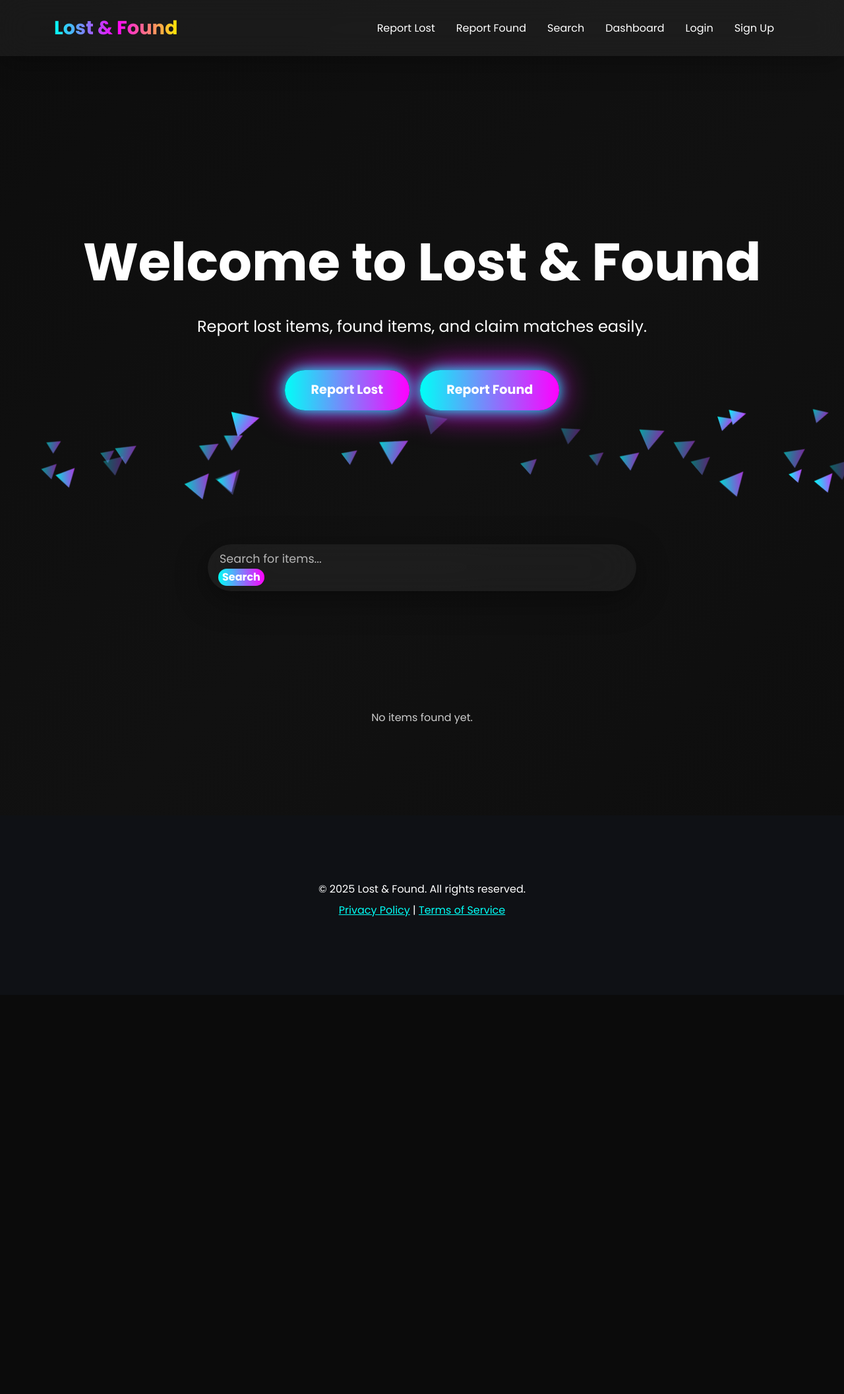
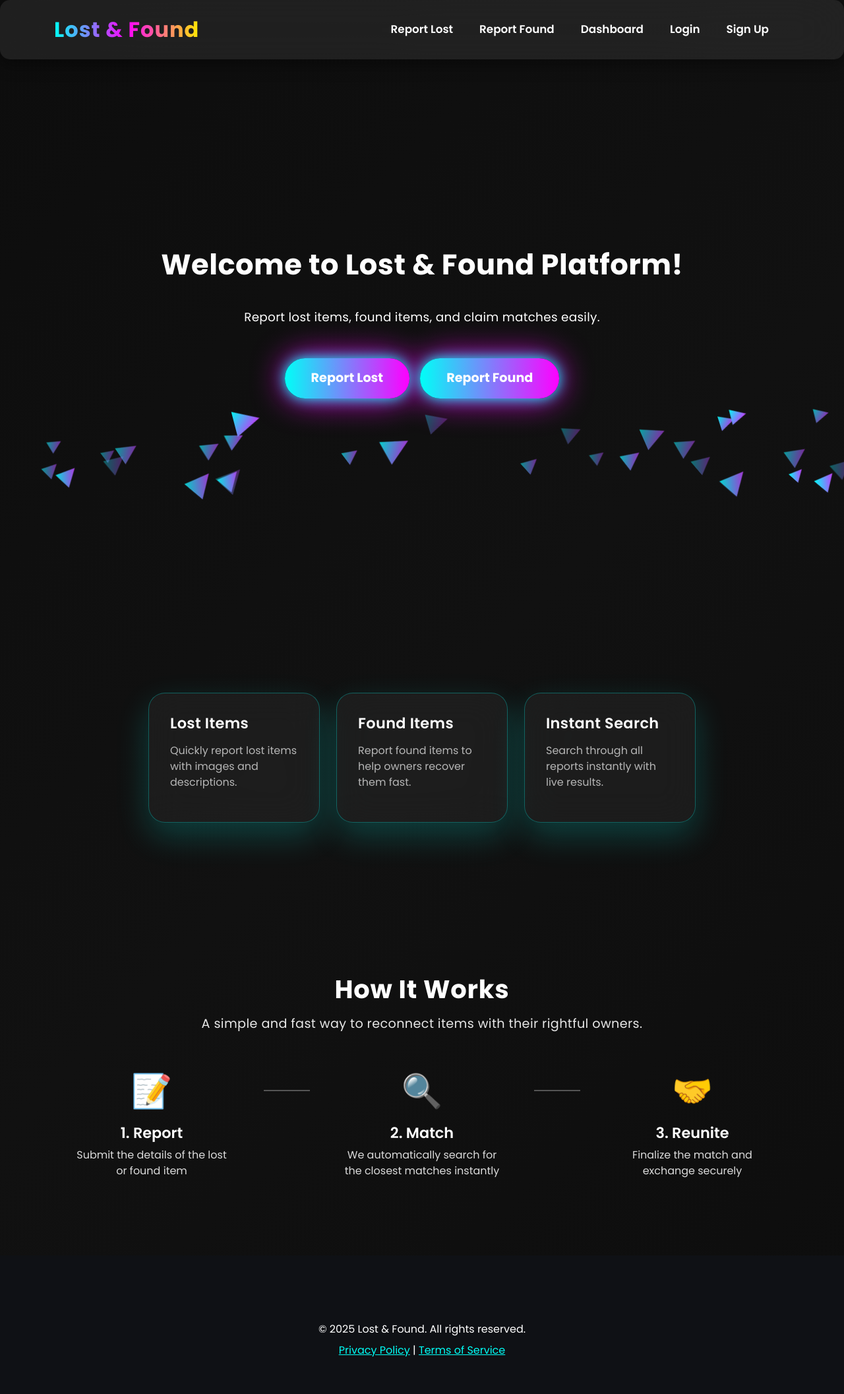
Before and after one commit to Parth2496Singh/Lost-and-Found-Platform-V2, a Django app: page / in a window 1280 px wide. Shown: the top 2113 px of the page at 66% size. Before the commit the page ends 1390 px from the top, so only its background shows below. Run offline with Django 5.2, Linux system fonts and the light colour scheme.

Commit message:
Refined UI and design of frontend

```diff
--- a/frontend/templates/base.html
+++ b/frontend/templates/base.html
@@ -46,33 +46,74 @@ body {
 
 /* ---------- NAVBAR ---------- */
 .navbar {
-    backdrop-filter: blur(25px);
-    background: rgba(255,255,255,0.05);
-    box-shadow: 0 10px 40px rgba(0,0,0,0.3);
-    z-index:10;
+    backdrop-filter: blur(35px);
+    background: rgba(255,255,255,0.08);
+    box-shadow: 0 8px 25px rgba(0,0,0,0.4);
+    padding: 1rem 2rem;
+    border-radius: 15px;
 }
+
 .navbar-brand {
-    font-weight:700;
-    font-size:1.8rem;
+    font-weight: 800;
+    font-size: 2rem;
+    letter-spacing: 1px;
     background: linear-gradient(90deg, #00fff7, #ff00ff, #ffea00);
-    -webkit-background-clip:text;
-    -webkit-text-fill-color:transparent;
+    -webkit-background-clip: text;
+    -webkit-text-fill-color: transparent;
+    transition: 0.3s;
 }
+.navbar-brand:hover {
+    transform: scale(1.05);
+}
+
 .nav-link {
-    font-weight:500;
-    margin-right:1rem;
-    position:relative;
-    color:#fff !important;
+    font-weight: 600;
+    font-size: 1.05rem;
+    margin-right: 1.5rem;
+    color: #fff !important;
+    transition: 0.3s;
 }
 .nav-link::after {
-    content:''; position:absolute;
-    width:0%; height:2px;
-    background:#00fff7; bottom:-3px; left:0;
-    transition:0.4s;
+    content: '';
+    position: absolute;
+    width: 0%;
+    height: 2px;
+    background: #ff00ff;
+    bottom: -4px;
+    left: 0;
+    transition: 0.3s;
 }
-.nav-link:hover::after { width:100%; }
-.nav-link:hover { color:#00fff7 !important; }
+.nav-link:hover::after { width: 100%; }
+.nav-link:hover { color: #ff00ff !important; }
 
+.navbar-nav .btn {
+    padding: 0.6rem 1.8rem;
+    font-size: 1rem;
+    border-radius: 30px;
+    transition: 0.3s;
+}
+.navbar-nav .btn:hover {
+    transform: translateY(-2px);
+    box-shadow: 0 0 15px #00fff7, 0 0 35px #ff00ff;
+}
+.navbar-nav .nav-link {
+    position: relative;
+    transition: transform 0.3s ease, text-shadow 0.3s ease, color 0.3s ease;
+}
+
+.navbar-nav .nav-link:hover {
+    transform: translateY(-4px) rotateX(2deg) rotateY(2deg);
+    text-shadow: 0 0 8px #00fff7, 0 0 15px #ff00ff;
+}
+
+.navbar-nav .btn {
+    transition: transform 0.3s ease, box-shadow 0.3s ease;
+}
+
+.navbar-nav .btn:hover {
+    transform: translateY(-3px);
+    box-shadow: 0 0 20px #00fff7, 0 0 50px #ff00ff;
+}
 /* ---------- HERO ---------- */
 .hero-section {
     height:100vh;
@@ -289,7 +330,6 @@ function setupNav(){
         navButtons.innerHTML = `
             <li class="nav-item"><a class="nav-link" href="#" onclick="redirectIfNotLoggedIn('{% url 'report_lost' %}')">Report Lost</a></li>
             <li class="nav-item"><a class="nav-link" href="#" onclick="redirectIfNotLoggedIn('{% url 'report_found' %}')">Report Found</a></li>
-            <li class="nav-item"><a class="nav-link" href="{% url 'search' %}">Search</a></li>
             <li class="nav-item"><a class="nav-link" href="{% url 'dashboard' %}">Dashboard</a></li>
             <li class="nav-item"><button id="logout-btn" class="btn hero-btn ms-2">Logout</button></li>
         `;
@@ -298,7 +338,6 @@ function setupNav(){
         navButtons.innerHTML = `
             <li class="nav-item"><a class="nav-link" href="#" onclick="redirectIfNotLoggedIn('{% url 'report_lost' %}')">Report Lost</a></li>
             <li class="nav-item"><a class="nav-link" href="#" onclick="redirectIfNotLoggedIn('{% url 'report_found' %}')">Report Found</a></li>
-            <li class="nav-item"><a class="nav-link" href="{% url 'search' %}">Search</a></li>
             <li class="nav-item"><a class="nav-link" href="{% url 'dashboard' %}">Dashboard</a></li>
             <li class="nav-item"><a class="nav-link" href="{% url 'login' %}">Login</a></li>
             <li class="nav-item"><a class="nav-link" href="{% url 'signup' %}">Sign Up</a></li>
--- a/frontend/templates/home.html
+++ b/frontend/templates/home.html
@@ -4,33 +4,128 @@
 {% block content %}
 
 <!-- HERO SECTION -->
-<section class="hero-section">
-    <h1>Welcome to Lost & Found</h1>
-    <p>Report lost items, found items, and claim matches easily.</p>
-    <div class="d-flex gap-3 mt-4">
+<section class="hero-section" style="padding: 60px 0; text-align: center;">
+    <h1 style="font-size: 2.7rem; font-weight: 700; letter-spacing: 0.5px; margin-bottom: 15px;">
+        Welcome to Lost & Found Platform!
+    </h1>
+    <p style="font-size: 1.15rem; opacity: 0.9; font-weight: 300; letter-spacing: 0.3px;">
+        Report lost items, found items, and claim matches easily.
+    </p>
+    <div class="d-flex gap-3 mt-4 justify-content-center">
         <button class="hero-btn" id="home-report-lost">Report Lost</button>
         <button class="hero-btn" id="home-report-found">Report Found</button>
     </div>
 </section>
 
-<!-- SEARCH BAR -->
-<div class="search-bar">
-    <input type="text" placeholder="Search for items..." id="search-input">
-    <button id="search-btn">Search</button>
-</div>
 
-<!-- CARDS SECTION -->
-<section class="cards-section">
-    {% for item in items %}
-    <div class="card">
-        <h3>{{ item.name }}</h3>
-        <p>{{ item.description|truncatechars:80 }}</p>
-        <button class="hero-btn claim-btn" data-item-id="{{ item.id }}">Claim</button>
+<!-- OLD 3 CARDS (original style preserved) -->
+<section class="container" style="padding: 40px 0;">
+    <div class="cards-section"
+         style="display: flex; justify-content: center; flex-wrap: wrap; gap: 25px;">
+
+        <div class="card">
+            <h3 style="font-size: 1.4rem; font-weight: 600; letter-spacing: 0.4px;">Lost Items</h3>
+            <p style="opacity: 0.8; font-weight: 300;">Quickly report lost items with images and descriptions.</p>
+        </div>
+
+        <div class="card">
+            <h3 style="font-size: 1.4rem; font-weight: 600; letter-spacing: 0.4px;">Found Items</h3>
+            <p style="opacity: 0.8; font-weight: 300;">Report found items to help owners recover them fast.</p>
+        </div>
+
+        <div class="card">
+            <h3 style="font-size: 1.4rem; font-weight: 600; letter-spacing: 0.4px;">Instant Search</h3>
+            <p style="opacity: 0.8; font-weight: 300;">Search through all reports instantly with live results.</p>
+        </div>
+
     </div>
-    {% empty %}
-    <p style="color:#ccc;">No items found yet.</p>
-    {% endfor %}
 </section>
+
+
+<!-- HOW IT WORKS -->
+<!-- HOW IT WORKS - Redesigned -->
+<section class="container" style="padding: 70px 0; text-align: center;">
+
+    <!-- Title -->
+    <h2 style="
+        font-size: 2.4rem;
+        font-weight: 700;
+        letter-spacing: 0.8px;
+        margin-bottom: 15px;">
+        How It Works
+    </h2>
+
+    <!-- Subtitle -->
+    <p style="
+        font-size: 1.2rem;
+        font-weight: 300;
+        opacity: 0.9;
+        margin-bottom: 50px;
+        letter-spacing: 0.4px;">
+        A simple and fast way to reconnect items with their rightful owners.
+    </p>
+
+    <!-- Steps -->
+    <div style="
+        display: flex;
+        justify-content: center;
+        align-items: flex-start;
+        gap: 50px;
+        flex-wrap: wrap;">
+
+        <!-- Step 1 -->
+        <div style="text-align: center; max-width: 240px;">
+            <div style="font-size: 50px; margin-bottom: 12px;">📝</div>
+            <h3 style="font-size: 1.4rem; font-weight: 600; margin-bottom: 8px;">1. Report</h3>
+            <p style="opacity: 0.85; font-weight: 300;">
+                Submit the details of the lost or found item
+            </p>
+        </div>
+
+        <!-- Connector -->
+        <div style="width: 70px; height: 2px; background: #555; margin-top: 35px; display:none;"
+             class="hide-on-mobile"></div>
+
+        <!-- Step 2 -->
+        <div style="text-align: center; max-width: 240px;">
+            <div style="font-size: 50px; margin-bottom: 12px;">🔍</div>
+            <h3 style="font-size: 1.4rem; font-weight: 600; margin-bottom: 8px;">2. Match</h3>
+            <p style="opacity: 0.85; font-weight: 300;">
+                We automatically search for the closest matches instantly
+            </p>
+        </div>
+
+        <!-- Connector -->
+        <div style="width: 70px; height: 2px; background: #555; margin-top: 35px; display:none;"
+             class="hide-on-mobile"></div>
+
+        <!-- Step 3 -->
+        <div style="text-align: center; max-width: 240px;">
+            <div style="font-size: 50px; margin-bottom: 12px;">🤝</div>
+            <h3 style="font-size: 1.4rem; font-weight: 600; margin-bottom: 8px;">3. Reunite</h3>
+            <p style="opacity: 0.85; font-weight: 300;">
+                Finalize the match and exchange securely
+            </p>
+        </div>
+
+    </div>
+
+</section>
+
+<style>
+/* Hide the connector lines on smaller screens */
+@media (min-width: 768px) {
+    .hide-on-mobile {
+        display: block !important;
+    }
+}
+</style>
+
+
+<!-- SMALL SPACER -->
+<div style="height: 30px;"></div>
+
+
 
 <script>
 document.addEventListener("DOMContentLoaded", function() {
@@ -48,25 +143,13 @@ document.addEventListener("DOMContentLoaded", function() {
     // CLAIM buttons
     document.querySelectorAll(".claim-btn").forEach(btn => {
         btn.addEventListener("click", () => {
-            if(!accessToken){
+            if (!accessToken) {
                 window.location.href = "{% url 'login' %}";
                 return;
             }
             const itemId = btn.dataset.itemId;
-            // Assumes you have a view for claiming items by ID
             window.location.href = `/claim/${itemId}/`;
         });
-    });
-
-    // SEARCH button
-    document.getElementById("search-btn").addEventListener("click", () => {
-        const query = document.getElementById("search-input").value.trim();
-        if(query) window.location.href = `/search/?q=${encodeURIComponent(query)}`;
-    });
-
-    // Optional: allow pressing Enter in search input
-    document.getElementById("search-input").addEventListener("keypress", (e) => {
-        if(e.key === "Enter") document.getElementById("search-btn").click();
     });
 });
 </script>
```
Also changed, not shown: frontend/templates/login.html (+55 -22 lines), frontend/templates/sign_up.html (+81 -21 lines).
